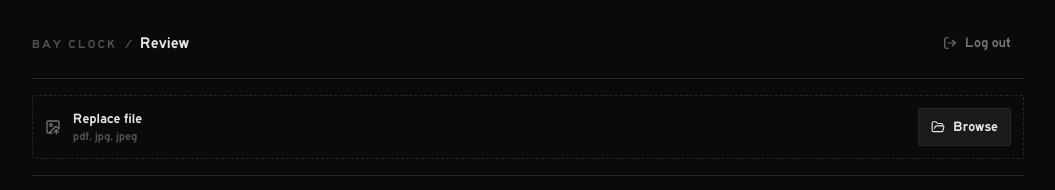
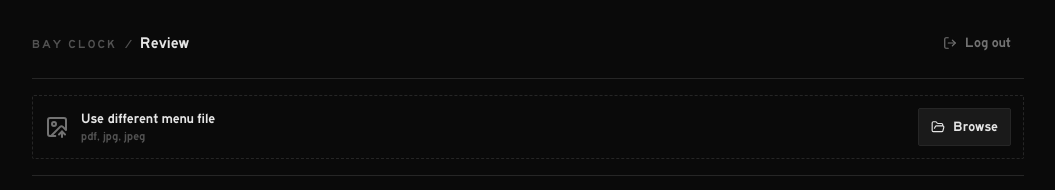
Before and after one commit to notkainoa/bay-clock-menu-admin, a Nuxt app: page /review in a window 1280 px wide. Shown: the top 190 px of the page, without its empty margins (112-1167 px from the left). Built offline with nearby package versions, Linux system fonts and the light colour scheme; no server answers.

Commit message:
nit picks
Co-Authored-By: Inspector <founders@tryinspector.com>

```diff
--- a/app/components/MenuDropzone.vue
+++ b/app/components/MenuDropzone.vue
@@ -68,7 +68,7 @@ function handleKeydown(event: KeyboardEvent) {
 
     <div :class="props.compact ? 'flex items-center justify-between gap-3' : 'flex flex-col items-center gap-3 text-center'">
       <div class="flex items-center gap-3">
-        <Icon name="upload" :class="['shrink-0', props.compact ? 'size-4 text-text-secondary' : 'size-5 text-text-secondary']" />
+        <Icon name="upload" class="size-6 shrink-0 text-text-secondary" />
         <div>
           <div :class="props.compact ? 'text-sm text-text-primary' : 'text-base text-text-primary'">{{ props.label }}</div>
           <div :class="props.compact ? 'text-xs text-text-muted' : 'mt-0.5 text-xs text-text-muted'">{{ props.subtitle }}</div>
--- a/app/pages/review.vue
+++ b/app/pages/review.vue
@@ -87,7 +87,7 @@ async function logout() {
         input-id="replace-upload"
         compact
         :busy="menuAdmin.previewBusy.value || menuAdmin.confirmBusy.value"
-        label="Replace file"
+        label="Use different menu file"
         subtitle="pdf, jpg, jpeg"
         @select="handleReplace"
       />
```
